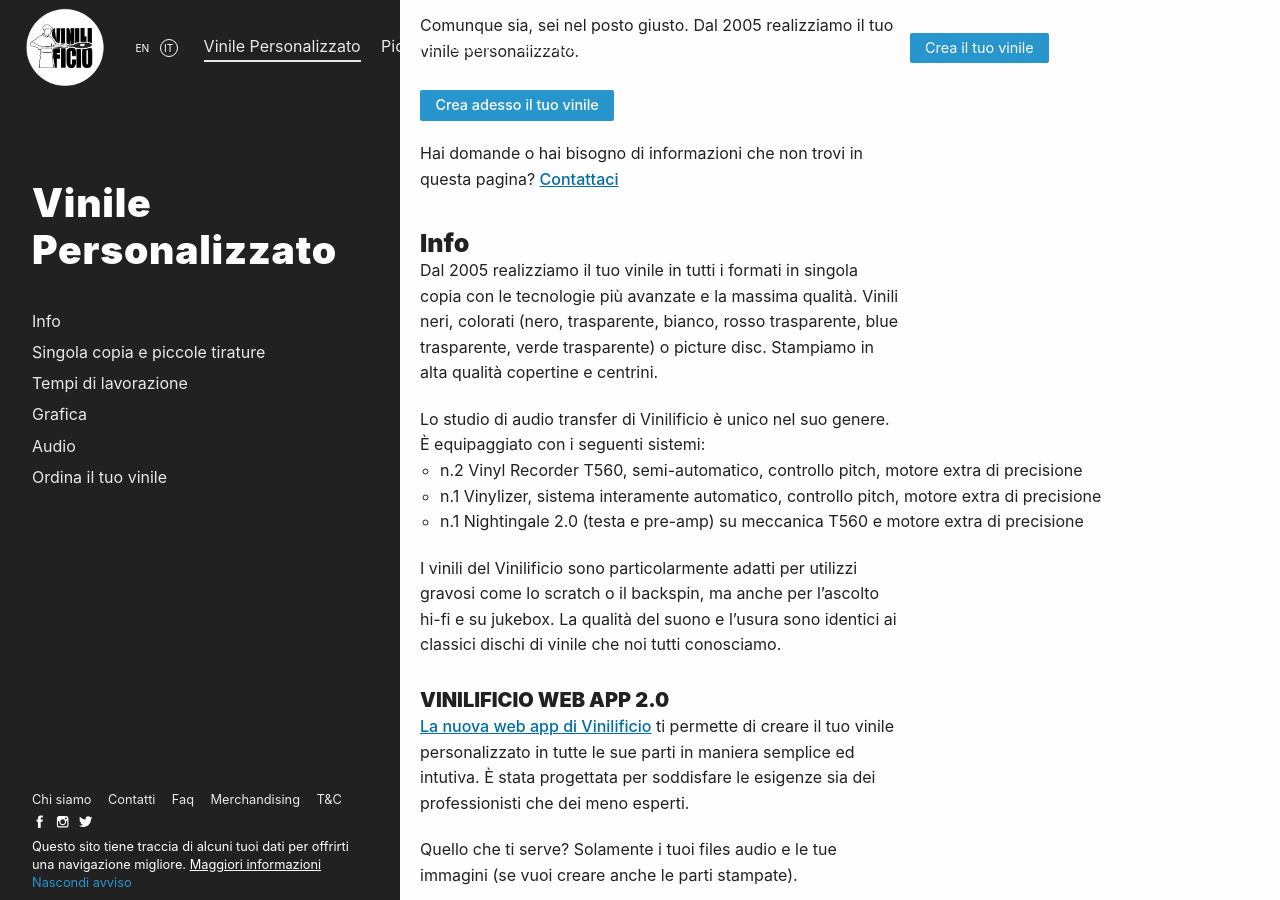
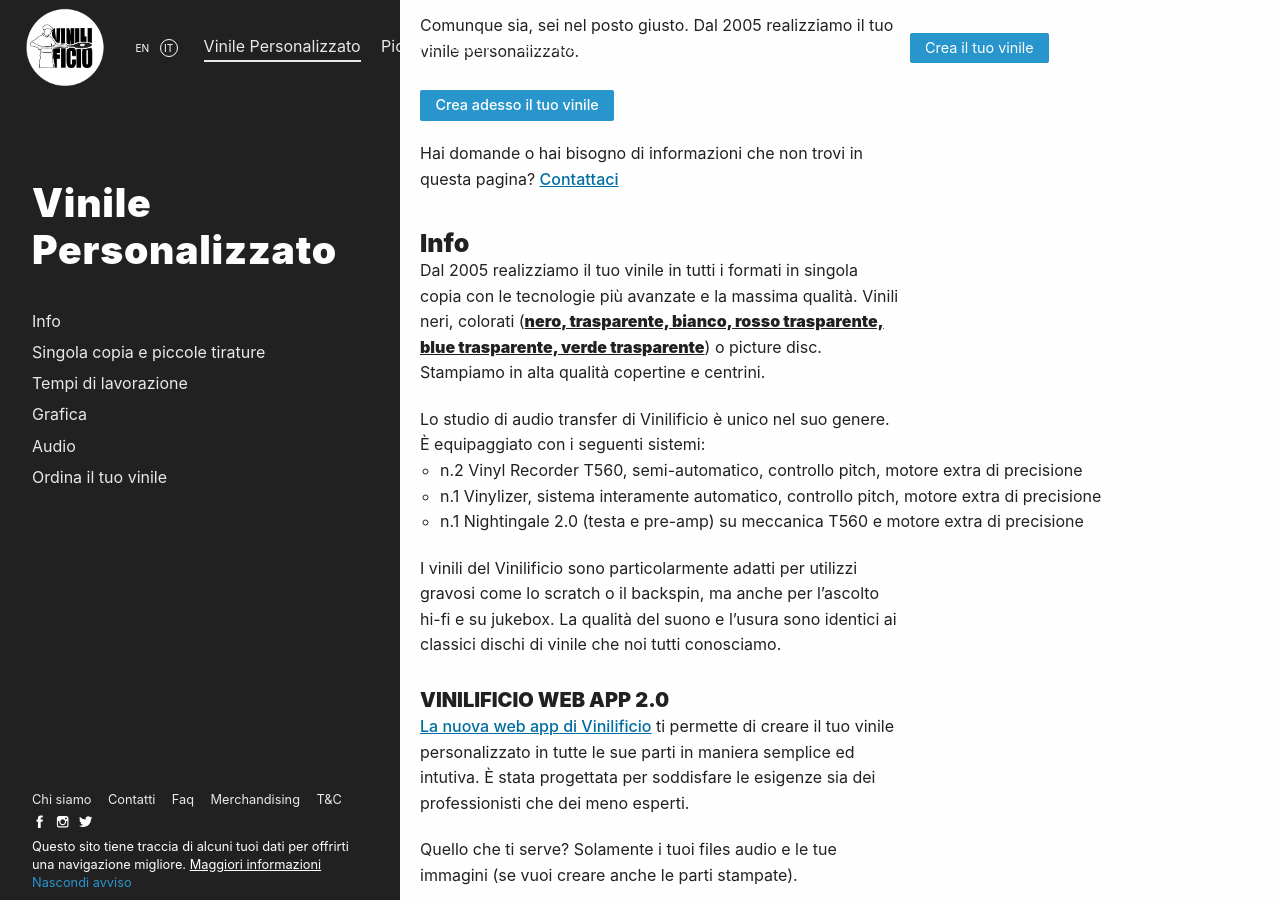
Before and after one commit to Vinilificio/vinilificio.com, a Jekyll site: the page built from _pages/copia-singola.md, in a window 1280 px wide and 900 px high, scrolled down 756 px. Built offline with Jekyll 4.4.1, drawn with Linux system fonts in a browser that asks for light colours; nearby versions of some CDN libraries; comment, search, counter and statistics services are not loaded.

```diff
--- a/_pages/copia-singola.md
+++ b/_pages/copia-singola.md
@@ -35,7 +35,7 @@ Hai domande o hai bisogno di informazioni che non trovi in questa pagina? [Conta
 
 
 ### Info
-Dal 2005 realizziamo il tuo vinile in tutti i formati in singola copia con le tecnologie più avanzate e la massima qualità. Vinili neri, colorati (nero, trasparente, bianco, rosso trasparente, blue trasparente, verde trasparente) o picture disc. Stampiamo in alta qualità copertine e centrini.
+Dal 2005 realizziamo il tuo vinile in tutti i formati in singola copia con le tecnologie più avanzate e la massima qualità. Vinili neri, colorati (<b><u>nero, trasparente, bianco, rosso trasparente, blue trasparente, verde trasparente</u></b>) o picture disc. Stampiamo in alta qualità copertine e centrini.
 
 Lo studio di audio transfer di Vinilificio è unico nel suo genere. È equipaggiato con i seguenti sistemi:
 
```
